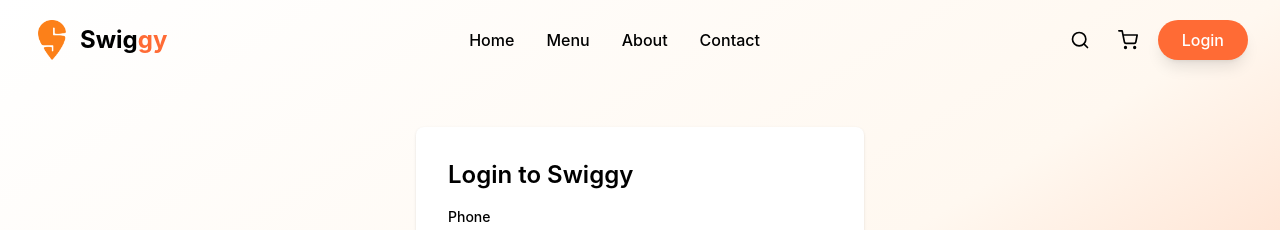
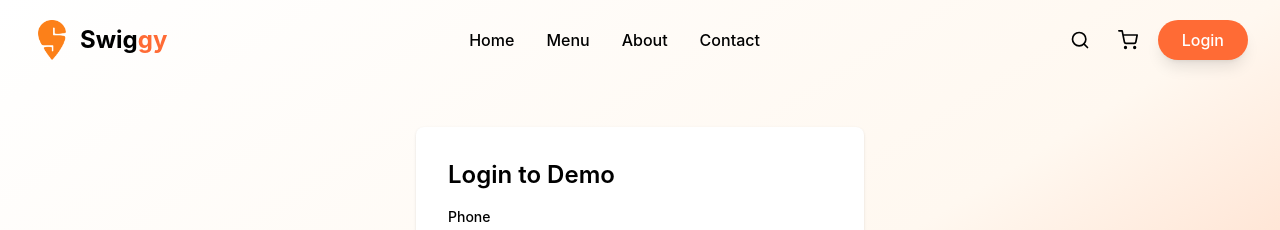
Before and after one commit to himu2503/demo_restro, a React (Vite) app: page /login in a window 1280 px wide. Shown: the top 230 px of the page. Built offline with nearby package versions, Linux system fonts and the light colour scheme; no server answers.

Commit message:
Change login header from 'Swiggy' to 'Demo'save

```diff
--- a/src/pages/Login.tsx
+++ b/src/pages/Login.tsx
@@ -64,7 +64,7 @@
   return (
     <div className="min-h-screen flex items-center justify-center bg-gradient-to-br from-neutral-white via-warm-cream to-orange-light overflow-hidden">
       <div className="w-full max-w-md bg-white p-8 rounded-lg shadow">
-        <h2 className="text-2xl font-semibold mb-4">Login to Swiggy</h2>
+        <h2 className="text-2xl font-semibold mb-4">Login to Demo</h2>
         {error && <div className="text-sm text-red-600 mb-2">{error}</div>}
         {info && <div className="text-sm text-green-600 mb-2">{info}</div>}
 
```
